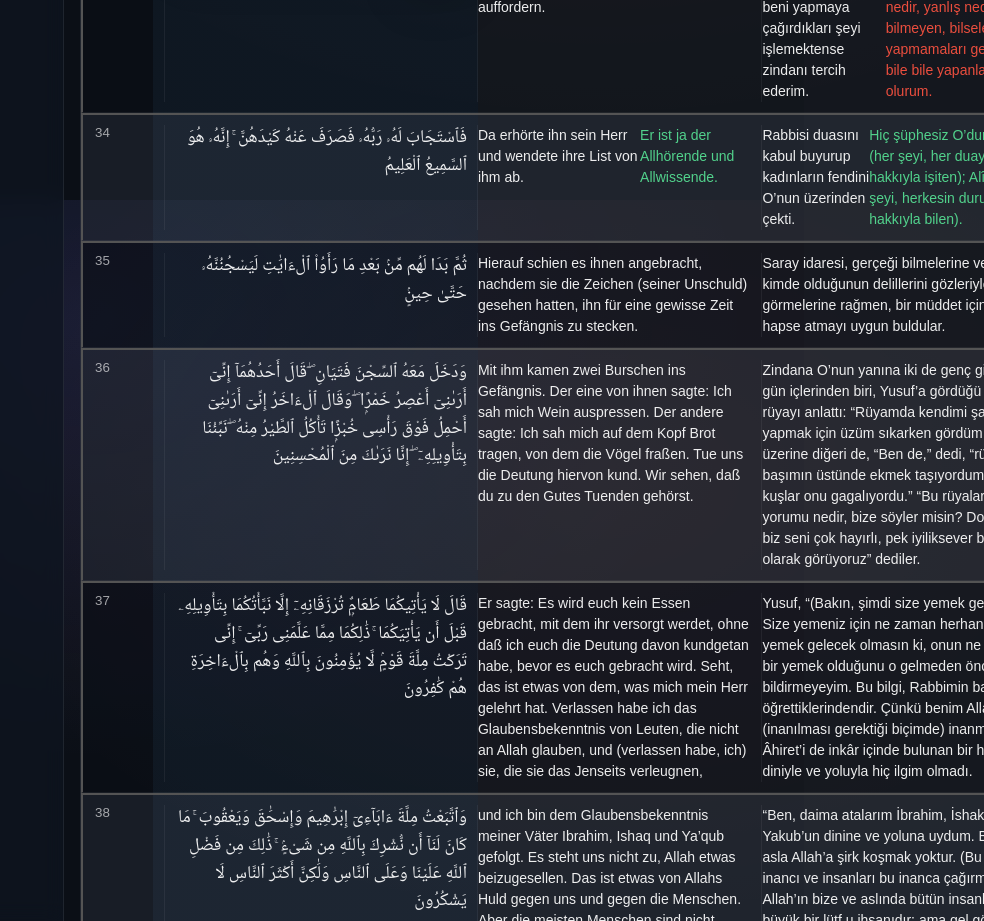
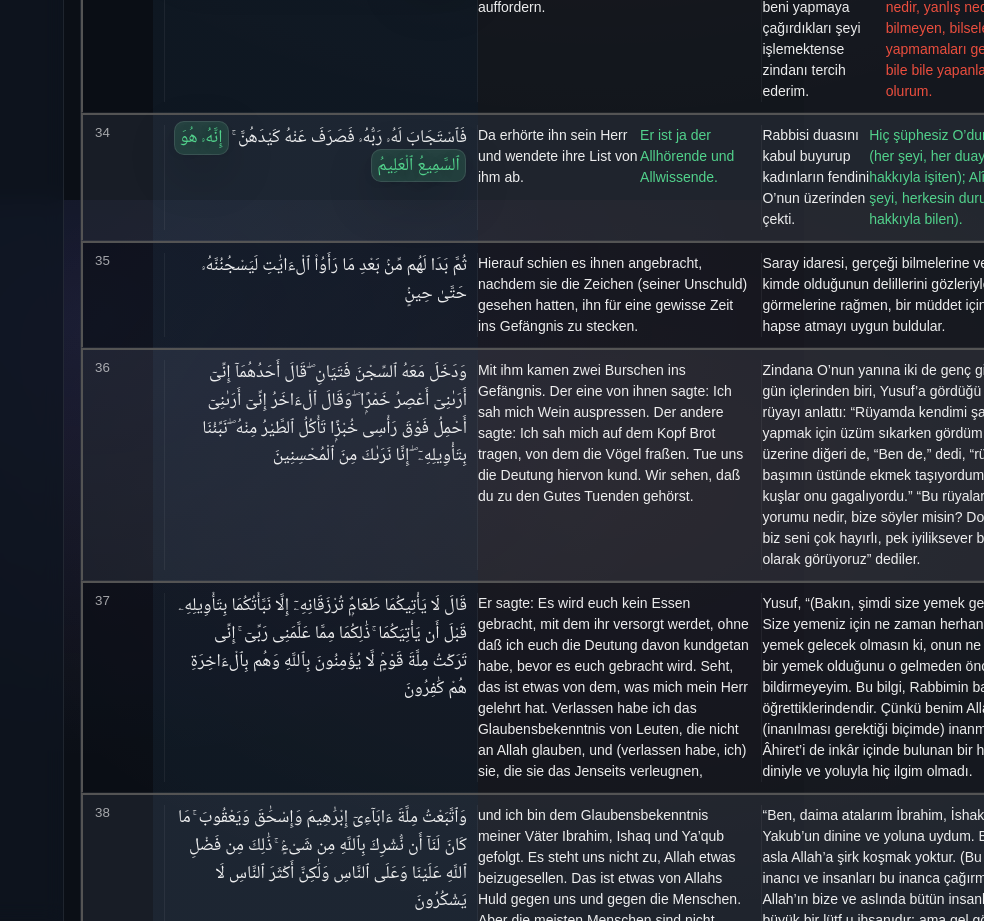
Before and after one commit to sunrise8030/Qatd, a React (Vite) app: page / in a window 1280 px wide. Shown: the part 5400-6321 px from the top of the page, without its empty margins (296-1280 px from the left). Built offline with nearby package versions, Linux system fonts and the light colour scheme.

Commit message:
App.jsx aktualisieren

```diff
--- a/src/App.jsx
+++ b/src/App.jsx
@@ -55,7 +55,7 @@ const SEGMENTS = {
   },
   34: {
     color: "green",
-    ar: "فَٱçإِنَّهُۥ هُوَ ٱلسَّمِيعُ ٱلْعَلِيمُ",
+    ar: "إِنَّهُۥ هُوَ ٱلسَّمِيعُ ٱلْعَلِيمُ",
     de: "Er ist ja der Allhörende und Allwissende.",
     tr: "Hiç şüphesiz O’dur Semî‘ (her şeyi, her duayı hakkıyla işiten); Alîm (her şeyi, herkesin durumunu hakkıyla bilen).”",
   },
```
